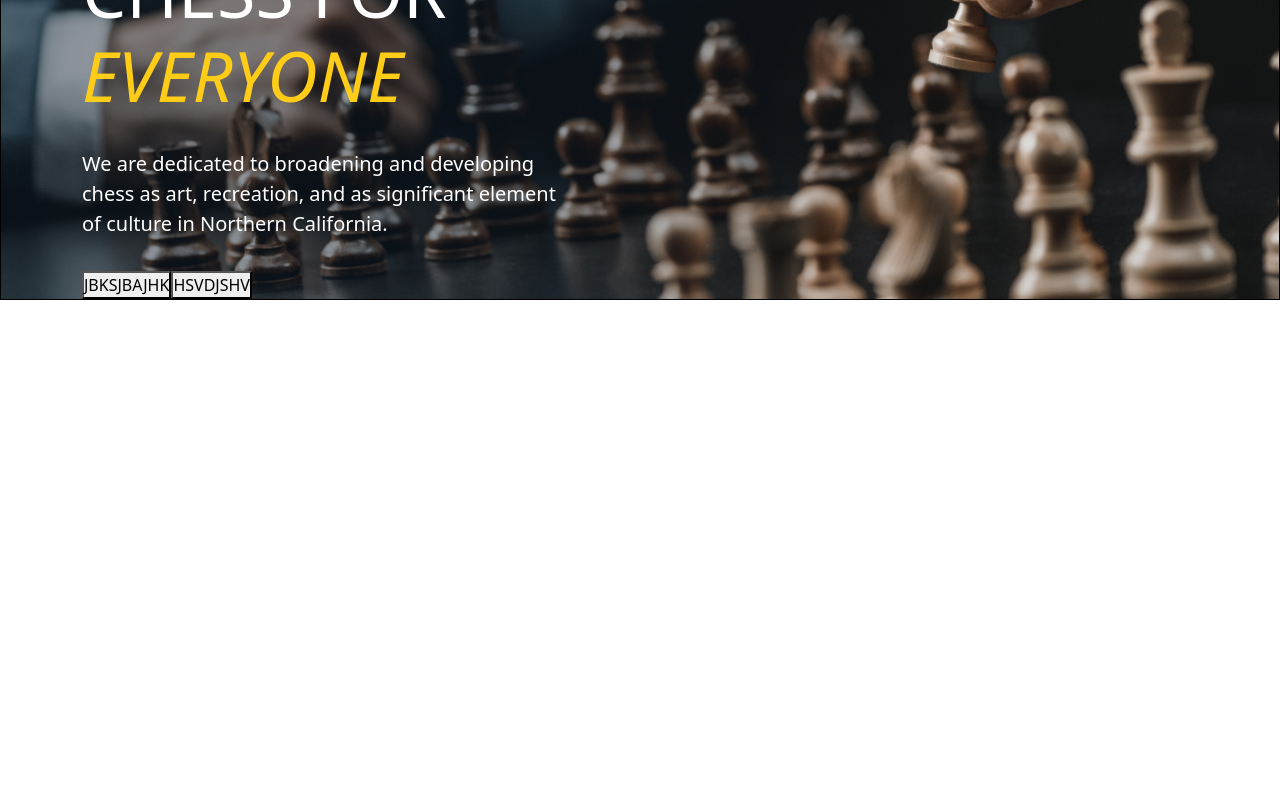
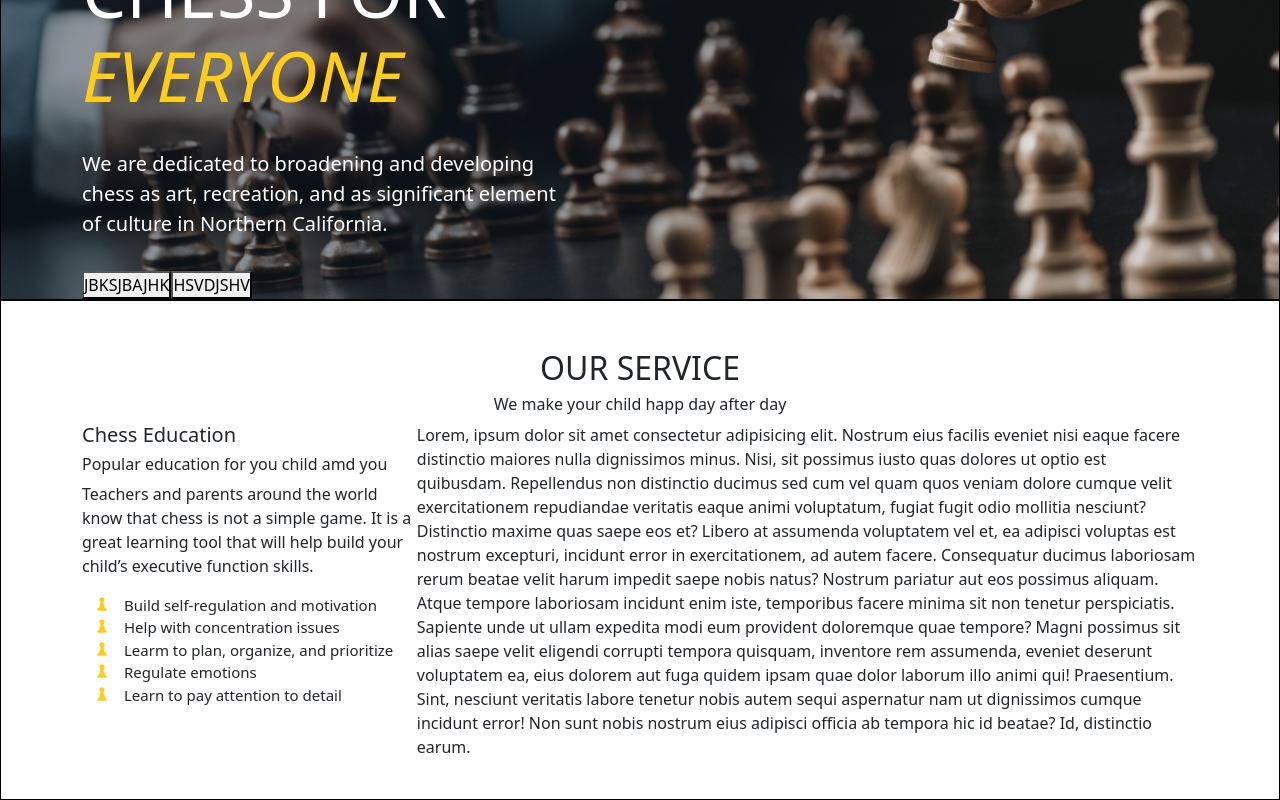
Before and after one commit to antonionovelli92/proj-html-vuejs, a Vue app: page / in a window 1280 px wide. Shown: the part 317-1117 px from the top of the page. Before the commit the page ends 800 px from the top, so only its background shows below. Built offline with nearby package versions, Linux system fonts and the light colour scheme.

Commit message:
add section service

```diff
--- a/src/assets/sass/partials/_variables.scss
+++ b/src/assets/sass/partials/_variables.scss
@@ -1,6 +1,6 @@
 // Colors:
 $yellow:#ffcd18;
 $white: #ffffff;
-$light-gray: #e8e8e8;
-$dark-gray: #404040;
+$lightGray: #e8e8e8;
+$darkGray: #404040;
 $transparent-black: rgba(0, 0, 0, 0.338);
--- a/src/components/AppMain.vue
+++ b/src/components/AppMain.vue
@@ -1,15 +1,19 @@
 <script>
-
+import SectionService from './_SectionService.vue';
 export default {
     name: 'AppMain',
+    components: { SectionService },
     data() {
-
+        return
     }
 }
 </script>
 
 
 <template>
+    <main>
+        <section-service></section-service>
+    </main>
 
 </template>
 
--- /dev/null
+++ b/src/components/_SectionService.vue
@@ -0,0 +1,88 @@
+<script>
+import { listChessEdu } from '../data';
+export default {
+    name: 'SectionService',
+    data() {
+        return { listChessEdu }
+    }
+}
+</script>
+
+<template>
+    <section id="service">
+        <div class="container mt-5">
+            <h2 class="text-center">OUR SERVICE</h2>
+            <h6 class="text-center">We make your child happ day after day</h6>
+            <div class="service-content d-flex">
+                <div class="left-zone">
+                    <h5>Chess Education</h5>
+                    <h6>Popular education for you child amd you</h6>
+                    <p>Teachers and parents around the world know that chess is not a simple game. It is a great
+                        learning tool that will help build your child’s executive function skills.
+                    </p>
+                    <ul>
+                        <li v-for="list in listChessEdu">{{ list }}</li>
+                    </ul>
+
+                </div>
+                <div class="right-zone">
+                    <p>Lorem, ipsum dolor sit amet consectetur adipisicing elit. Nostrum eius facilis eveniet nisi eaque
+                        facere
+                        distinctio maiores nulla dignissimos minus. Nisi, sit possimus iusto quas dolores ut optio est
+                        quibusdam.
+                        Repellendus non distinctio ducimus sed cum vel quam quos veniam dolore cumque velit
+                        exercitationem
+                        repudiandae veritatis eaque animi voluptatum, fugiat fugit odio mollitia nesciunt? Distinctio
+                        maxime
+                        quas saepe eos et?
+                        Libero at assumenda voluptatem vel et, ea adipisci voluptas est nostrum excepturi, incidunt
+                        error in
+                        exercitationem, ad autem facere. Consequatur ducimus laboriosam rerum beatae velit harum impedit
+                        saepe
+                        nobis natus?
+                        Nostrum pariatur aut eos possimus aliquam. Atque tempore laboriosam incidunt enim iste,
+                        temporibus
+                        facere minima sit non tenetur perspiciatis. Sapiente unde ut ullam expedita modi eum provident
+                        doloremque quae tempore?
+                        Magni possimus sit alias saepe velit eligendi corrupti tempora quisquam, inventore rem
+                        assumenda,
+                        eveniet deserunt voluptatem ea, eius dolorem aut fuga quidem ipsam quae dolor laborum illo animi
+                        qui!
+                        Praesentium.
+                        Sint, nesciunt veritatis labore tenetur nobis autem sequi aspernatur nam ut dignissimos cumque
+                        incidunt
+                        error! Non sunt nobis nostrum eius adipisci officia ab tempora hic id beatae? Id, distinctio
+                        earum.
+                    </p>
+                </div>
+            </div>
+        </div>
+
+
+    </section>
+
+</template>
+
+<style scoped lang="scss">
+@use '../assets/sass/partials/variables' as*;
+
+#service {
+    h6 {
+        font-weight: 200;
+    }
+
+    .left-zone {
+        flex-basis: 30%;
+
+        li {
+            list-style-image: url("../assets/img/mt-2236-home-icon-bullet.png");
+            font-size: 15px;
+            padding-left: 10px;
+        }
+    }
+
+    .right-zone {
+        flex-basis: 70%;
+    }
+}
+</style>
--- a/src/data/index.js
+++ b/src/data/index.js
@@ -4,5 +4,16 @@ const nomearray= {
         foto:'klndflsd'
     }
 }
-const listHeader=['Home', 'Service', 'Courses', 'About', 'FAQ', 'Blog', 'Contact Us']
-export{nomearray, listHeader}
+// Creo una lista array per le voci nell'header
+const listHeader = ['Home', 'Service', 'Courses', 'About', 'FAQ', 'Blog', 'Contact Us']
+
+// Creo una lista array per la sezione 'service' nella sezione di sinistra
+const listChessEdu = [
+    'Build self-regulation and motivation',
+    'Help with concentration issues',
+    'Learm to plan, organize, and prioritize',
+    'Regulate emotions',
+    'Learn to pay attention to detail',
+
+]
+export{nomearray, listHeader, listChessEdu}
```
